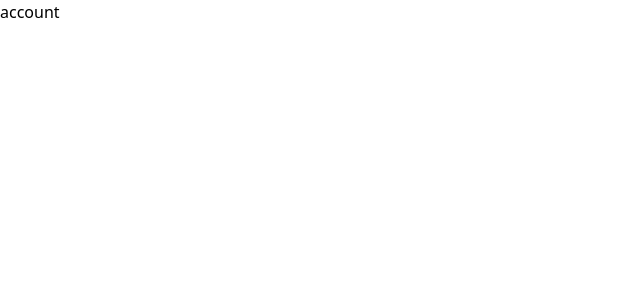
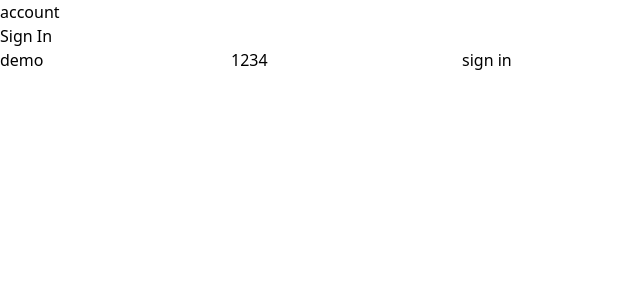
Before and after one commit to nerddiana/shuttle-central-auth-ui, a Vue app: page /account in a window 1280 px wide. Shown: the top 300 px of the page, without its empty margins (0-640 px from the left). Built offline with nearby package versions, Linux system fonts and the light colour scheme.

Commit message:
Add login form and action

```diff
--- a/src/pages/account/index.vue
+++ b/src/pages/account/index.vue
@@ -1,3 +1,30 @@
 <template>
   <h1>account</h1>
+  <form @submit.prevent="signin">
+    <legend>Sign In</legend>
+    <input type="text" name="username" v-model="username" />
+    <input type="text" name="password" v-model="password" />
+    <input type="submit" value="sign in" />
+  </form>
 </template>
+
+<script>
+import { defineComponent } from 'vue'
+
+export default defineComponent({
+  data() {
+    return {
+      username: 'demo',
+      password: '1234'
+    }
+  },
+  methods: {
+    signin() {
+      this.$store.dispatch('session/signIn', {
+        username: this.username,
+        password: this.password
+      })
+    }
+  }
+})
+</script>
--- a/src/store/session/index.js
+++ b/src/store/session/index.js
@@ -25,6 +25,8 @@ export default {
     }
   },
   actions: {
+    signIn(ctx, credentials) {
+    },
     loadAccessToken(ctx) {
       const token = localStorage.getItem('access_token')
       ctx.commit('setAccessToken', token)
```
